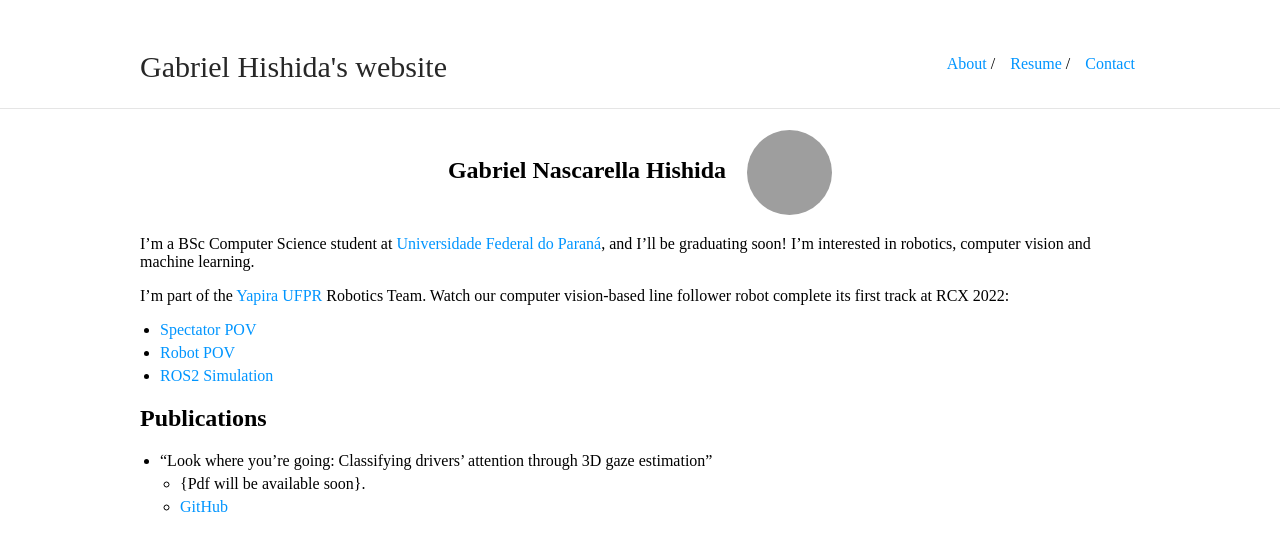
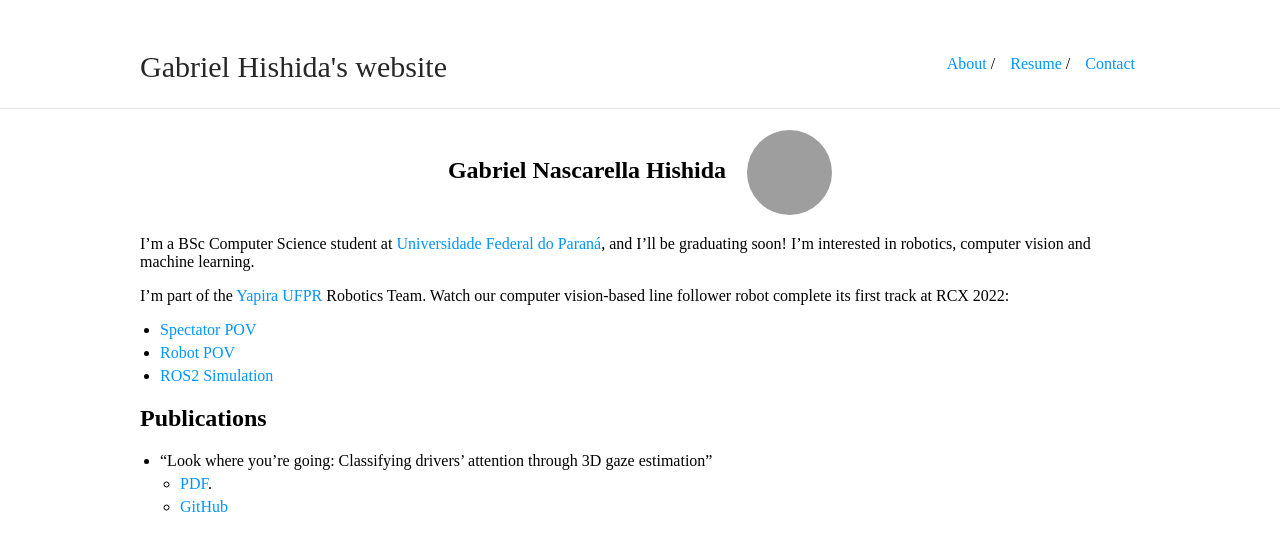
Before and after one commit to gabrielnhn/gabrielnhn.github.io, a Jekyll site: the page built from index.md, in a window 1280 px wide, cut to the strip 0-551 px from the top of the page. Built offline with Jekyll 4.4.1, drawn with Linux system fonts in a browser that asks for light colours; grey boxes are pictures that could not be loaded.

Commit message:
Update index.md

```diff
--- a/index.md
+++ b/index.md
@@ -14,5 +14,5 @@ I'm part of the [Yapira UFPR](https://www.facebook.com/ufpr.yapira) Robotics Tea
 ## Publications
 
 * "Look where you’re going: Classifying drivers' attention through 3D gaze estimation"
-    * {Pdf will be available soon}.
+    * [PDF](./Thesis_LWYG.pdf).
     * [GitHub](https://github.com/VRI-UFPR/LWYG-drivers-attention)
```
